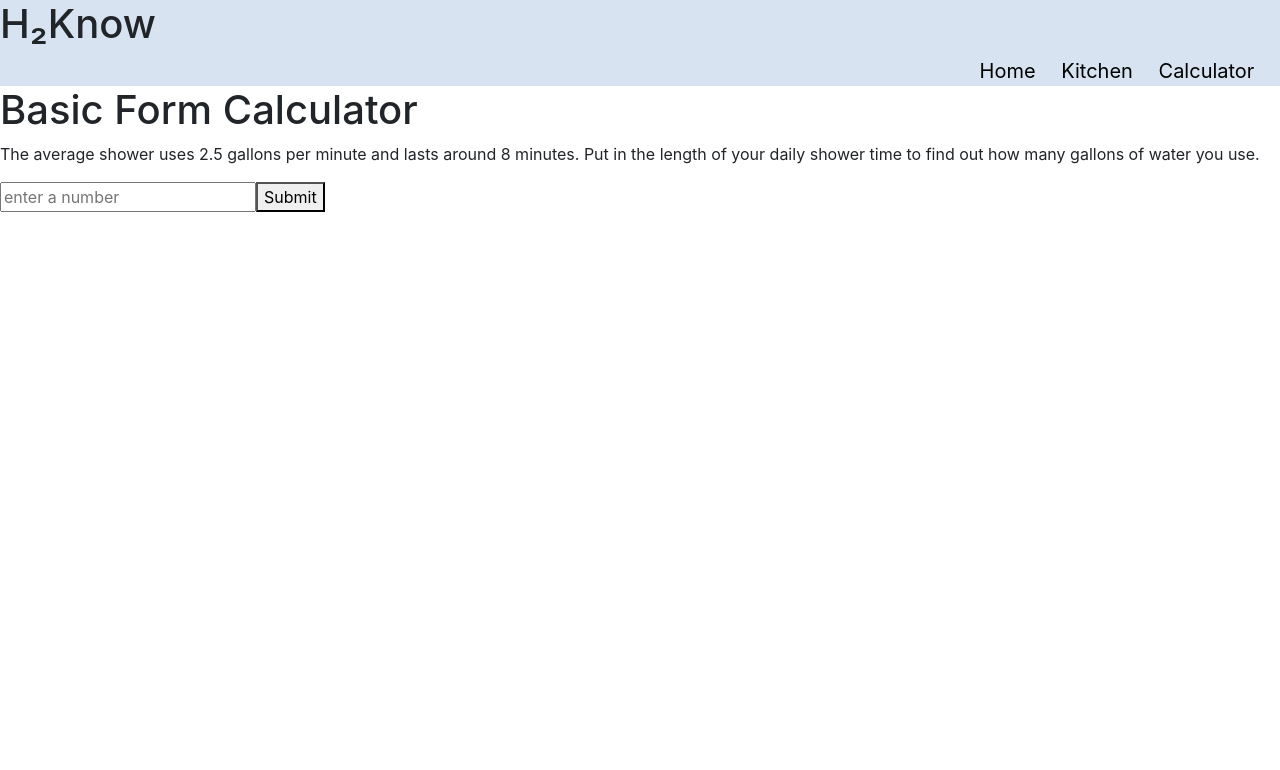
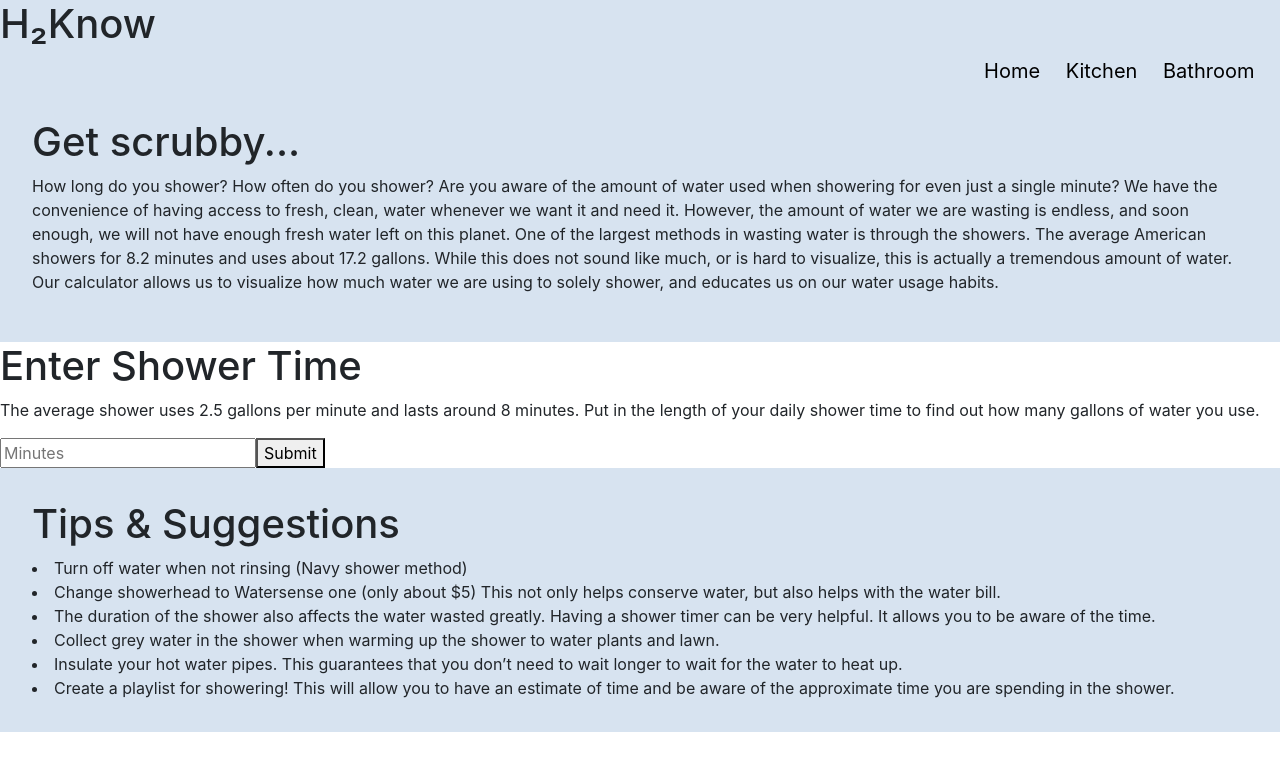
Before and after one commit to UW-INFO442-AU21/group7-smartwater, a React (Create React App) app: page /calculator in a window 1280 px wide. Shown: the top 770 px of the page. Built offline with nearby package versions, Linux system fonts and the light colour scheme.

Commit message:
added content

```diff
--- a/src/Components/NavBar.js
+++ b/src/Components/NavBar.js
@@ -17,7 +17,7 @@ function NavBar(props) {
             <div id="links" className={activity}>
                 <NavLink className="link" exact to="/" activeClassName="activeLink">Home</NavLink>
                 <NavLink className="link" exact to="/kitchen" activeClassName="activeLink">Kitchen</NavLink>
-                <NavLink className="link" exact to="/calculator" activeClassName="activeLink">Calculator</NavLink>
+                <NavLink className="link" exact to="/calculator" activeClassName="activeLink">Bathroom</NavLink>
             </div>
         </nav>
     );
--- a/src/Pages/CalculatorPage.js
+++ b/src/Pages/CalculatorPage.js
@@ -21,12 +21,16 @@ function CalculatorPage() {
   return (
     <div className="App">
       <NavBar />
+      <div className="firstsection">
+        <h1>Get scrubby...</h1>
+        <p>How long do you shower? How often do you shower? Are you aware of the amount of water used when showering for even just a single minute? We have the convenience of having access to fresh, clean, water whenever we want it and need it. However, the amount of water we are wasting is endless, and soon enough, we will not have enough fresh water left on this planet. One of the largest methods in wasting water is through the showers. The average American showers for 8.2 minutes and uses about 17.2 gallons. While this does not sound like much, or is hard to visualize, this is actually a tremendous amount of water. Our calculator allows us to visualize how much water we are using to solely shower, and educates us on our water usage habits.</p>
+      </div>
       <div className="app-title">
-        <h1> Basic Form Calculator</h1>
+        <h1> Enter Shower Time</h1>
       </div>
       <p>The average shower uses 2.5 gallons per minute and lasts around 8 minutes. Put in the length of your daily shower time to find out how many gallons of water you use.</p>
       <form>
-            <input type="text" id="num" placeholder="enter a number" />
+            <input type="text" id="num" placeholder="Minutes" />
             <button onClick={Add}>Submit</button>
       </form>
       {/* <input type="number" id="result" value={currentSum}  readOnly /> */}
@@ -34,6 +38,16 @@ function CalculatorPage() {
       {currentSum > 20 && <p>You are using too much water. Consider reducing the amount of time spent in the shower.</p>}
       {currentSum > 0  && currentSum <= 20 && <p>You are within the 8 minute timeframe. </p>}
 
+      <div className="firstsection">
+        <h1>Tips & Suggestions </h1>
+        <li>Turn off water when not rinsing (Navy shower method)</li>
+<li>Change showerhead to Watersense one (only about $5) This not only helps conserve water, but also helps with the water bill. </li>
+<li>The duration of the shower also affects the water wasted greatly. Having a shower timer can be very helpful. It allows you to be aware of the time.</li>
+<li> Collect grey water in the shower when warming up the shower to water plants and lawn. </li>
+<li> Insulate your hot water pipes. This guarantees that you don’t need to wait longer to wait for the water to heat up. </li>
+<li> Create a playlist for showering! This will allow you to have an estimate of time and be aware of the approximate time you are spending in the shower. </li>
+      </div>
+
     </div>
   );
 }
--- a/src/Pages/KitchenPage.js
+++ b/src/Pages/KitchenPage.js
@@ -7,7 +7,10 @@ export default function KitchenPage() {
   return (
     <div>
       <NavBar />
-      <p>Test for Kitchen Page</p>
+      <div className="firstsection">
+      <h1>Let this sink in...</h1>
+      <p>If you are viewing this page, you likely have access to a home with a kitchen. Similarly, you (or someone you know) either hand washes dishes or uses the dishwasher on a weekly basis. Did you know that washing a load of dishes by hand uses about 27 gallons of water? To give you a better picture, 27 gallons of water equates to 432 entire bottles of water. These were the findings of a survey conducted at the University of Bonn in Germany. Many do not know how much water they use with tasks that seem menial and small. And while it is well known that dishwashing is a better alternative to handwashing, there are still precautions you should take to conserve your water usage with this medium as well. While hand washing and dishwashing dishes might seem like little actions, wasteful habits like these accumulate over time to a large overuse of water. If you and your family would like to take steps to conserve water for our planet and environment, please look below for action items. </p>
+      </div>
          <button id="myBtn" onClick={()=> {
           let modal = document.getElementById("myModal");
           modal.style.display = "block";
--- a/src/Pages/calculator.css
+++ b/src/Pages/calculator.css
@@ -3,11 +3,14 @@ body {
   font-family: -apple-system, BlinkMacSystemFont, "Segoe UI", "Roboto", "Oxygen",
     "Ubuntu", "Cantarell", "Fira Sans", "Droid Sans", "Helvetica Neue",
     sans-serif;
+    padding: 2rem;
+
 }
 
 form {
   max-width: 500px;
   margin: 0 auto;
+  padding: 2rem;
 }
 
 h1 {
@@ -15,6 +18,7 @@ h1 {
   color: white;
   text-align: center;
   padding-bottom: 10px;
+  padding: 2rem;
   border-bottom: 1px solid rgb(79, 98, 148);
 }
 
--- a/src/index.css
+++ b/src/index.css
@@ -35,13 +35,11 @@ code {
 
 .firstsection {
   background-color: #D7E3F0;
-  padding-bottom: 2rem;
-  padding-top: 2rem;
+  padding: 2rem;
 }
 
 .secondsection, .thirdsection {
-  padding-bottom: 2rem;
-  padding-top: 2rem;
+  padding: 2rem;
 }
 
 
```
Also changed, not shown: src/Pages/Home.js (+7 -7 lines), public/img/homepic1.png (added).
